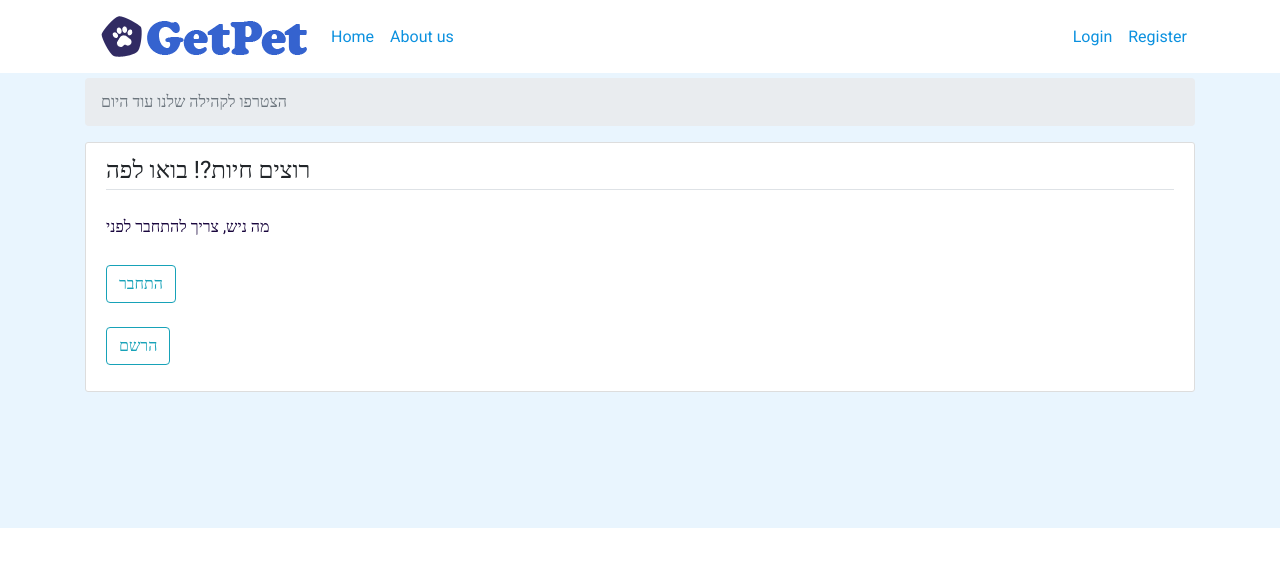
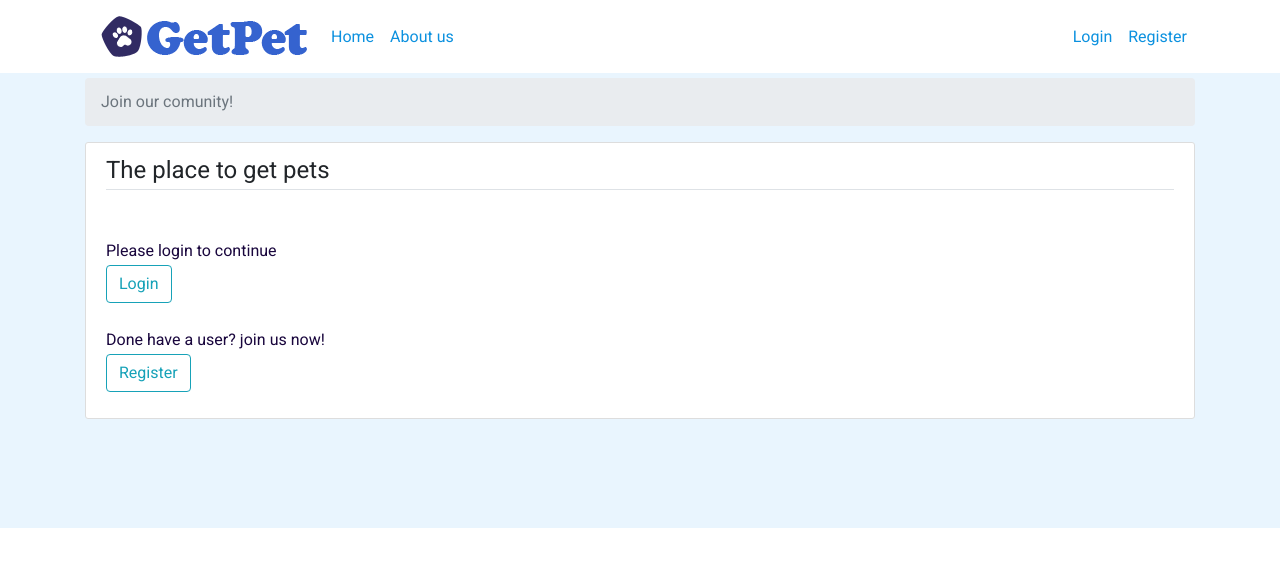
Before and after one commit to TalHaimovich/GetPet-Team-39, a Flask app: page / in a window 1280 px wide. Shown: the top 567 px of the page. Run offline with Flask 2, Linux system fonts and the light colour scheme; some libraries are stand-ins or nearby versions; some web fonts are replaced.

Commit message:
spell corection and english

```diff
--- a/flaskblog/forms.py
+++ b/flaskblog/forms.py
@@ -23,7 +23,7 @@ class RegistrationForm(FlaskForm):
 
 
 class AsosRegistrationForm(RegistrationForm):
-    name = StringField('שם העמותה', validators=[DataRequired(), Length(min=2, max=20)])
+    name = StringField('Association name', validators=[DataRequired(), Length(min=2, max=20)])
     address = StringField('Address', validators=[DataRequired(), Length(min=2, max=20)])
 
     def validate_address(self, address):
@@ -33,7 +33,7 @@ class AsosRegistrationForm(RegistrationForm):
 
 
 class BusRegistrationForm(RegistrationForm):
-    name = StringField('שם העסק', validators=[DataRequired(), Length(min=2, max=20)])
+    name = StringField('Business name', validators=[DataRequired(), Length(min=2, max=20)])
     bus_id = IntegerField('bus id', validators=[DataRequired()])
 
     def validate_bus_id(self, bus_id):
--- a/flaskblog/templates/home.html
+++ b/flaskblog/templates/home.html
@@ -2,19 +2,20 @@
 {% block content %}
 <nav aria-label="breadcrumb">
     <ol class="breadcrumb">
-      <li class="breadcrumb-item active" aria-current="page">הצטרפו לקהילה שלנו עוד היום</li>
+      <li class="breadcrumb-item active" aria-current="page">Join our comunity!</li>
     </ol>
   </nav>
     <div class="content-section">
         <form method="POST" action="">
-            <legend class="border-bottom mb-4">רוצים חיות?! בואו לפה</legend>
-            <p>מה ניש, צריך להתחבר לפני</p>
+            <legend class="border-bottom mb-4">The place to get pets</legend>
             <br>
+            <p>Please login to continue </p>
             <div class="form-group">
-                <a class="btn btn-outline-info" href="{{ url_for('login') }}">התחבר</a>
+                <a class="btn btn-outline-info" href="{{ url_for('login') }}">Login</a>
                 <br>
                 <br>
-                <a class="btn btn-outline-info" href="{{ url_for('register') }}">הרשם</a>
+                <p>Done have a user? join us now! </p>
+                <a class="btn btn-outline-info" href="{{ url_for('register') }}">Register</a>
             </div>
         </form>
     </div>
--- a/flaskblog/templates/homelogged.html
+++ b/flaskblog/templates/homelogged.html
@@ -2,7 +2,7 @@
 {% block content %}
     <nav aria-label="breadcrumb">
         <ol class="breadcrumb">
-            <li class="breadcrumb-item active" aria-current="page"> GetPet ברוכים הבאים לאתר הרשמי של</li>
+            <li class="breadcrumb-item active" aria-current="page"> Welcome to GetPet</li>
         </ol>
     </nav>
     <!-- Button trigger modal -->
```
Also changed, not shown: flaskblog/templates/register.html (+5 -5 lines), flaskblog/site.db.
